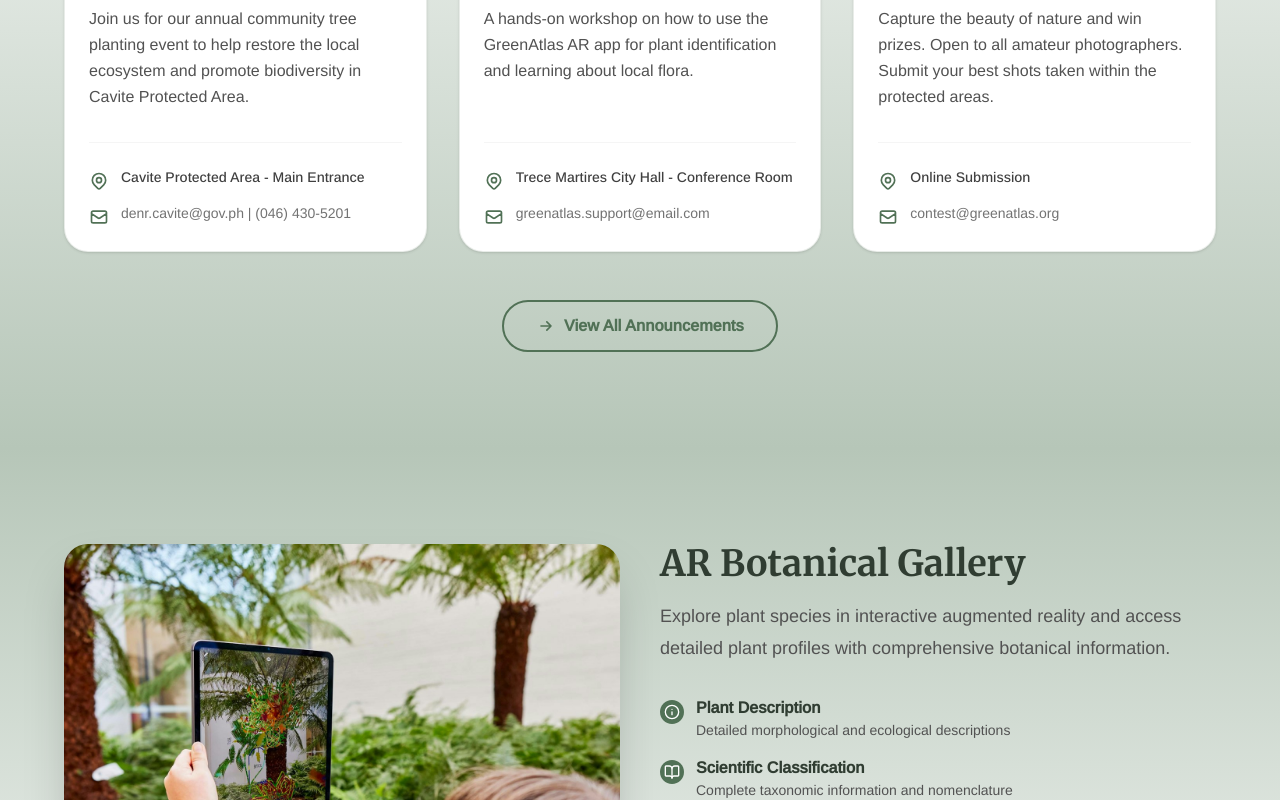
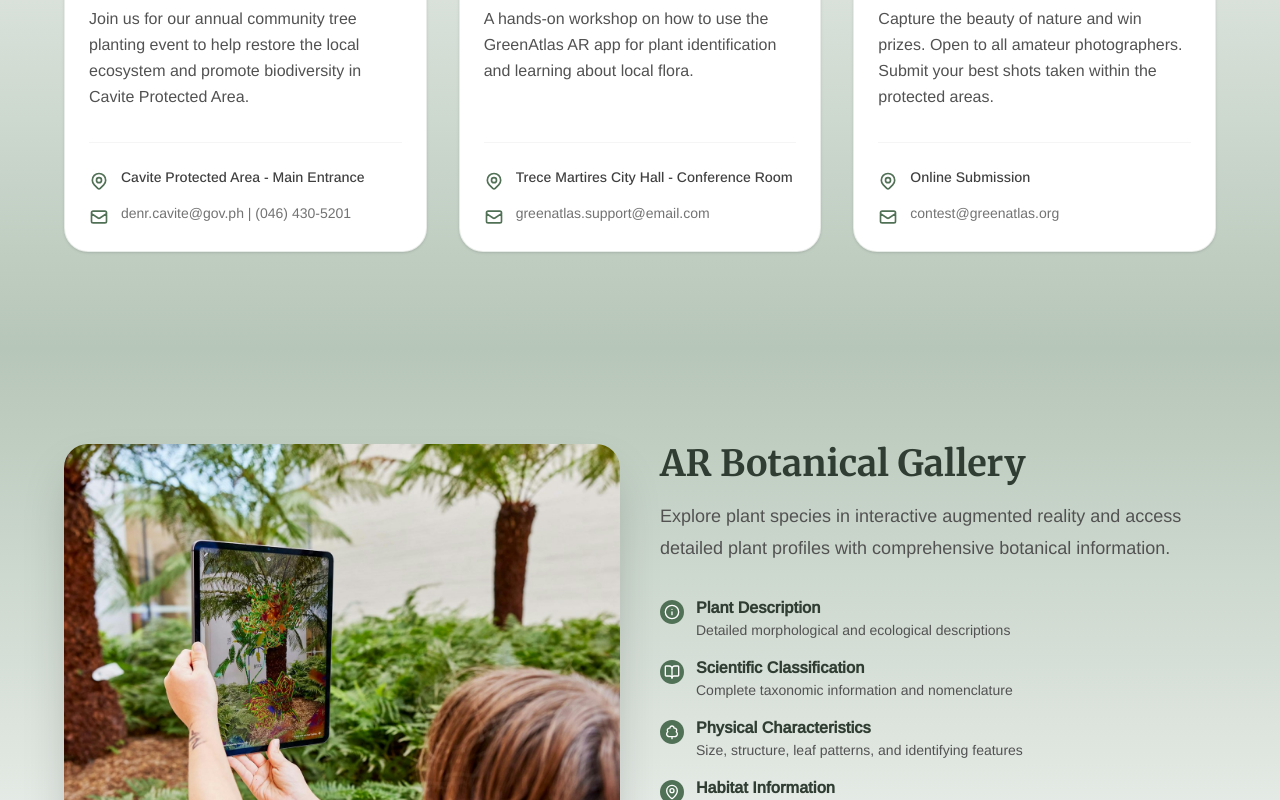
Before and after one commit to ntrces/GreenAtlas__LandingPage, a React (Vite) app in the folder LandingPage/: page / in a window 1280 px wide. Shown: the part 1686-2486 px from the top of the page. Built offline with nearby package versions, Linux system fonts and the light colour scheme; no server answers; the database is empty.

Commit message:
Remove announcements listing button

```diff
--- a/LandingPage/src/App.jsx
+++ b/LandingPage/src/App.jsx
@@ -471,21 +471,6 @@ function App() {
               )}
             </div>
 
-            {announcements.length > 3 && (
-              <div className="mt-12 flex justify-center">
-                <button
-                  onClick={() => {
-                    window.location.href = '/announcements'
-                  }}
-                  className="flex items-center gap-2 rounded-full border-2 border-[#517156] px-8 py-3 text-sm lg:text-base font-semibold text-[#517156] transition-all hover:bg-[#517156] hover:text-white"
-                >
-                  <svg className="h-5 w-5" fill="none" viewBox="0 0 24 24" stroke="currentColor">
-                    <path strokeLinecap="round" strokeLinejoin="round" strokeWidth={2} d="M13 7l5 5m0 0l-5 5m5-5H6" />
-                  </svg>
-                  View All Announcements
-                </button>
-              </div>
-            )}
           </div>
         </section>
 
```
